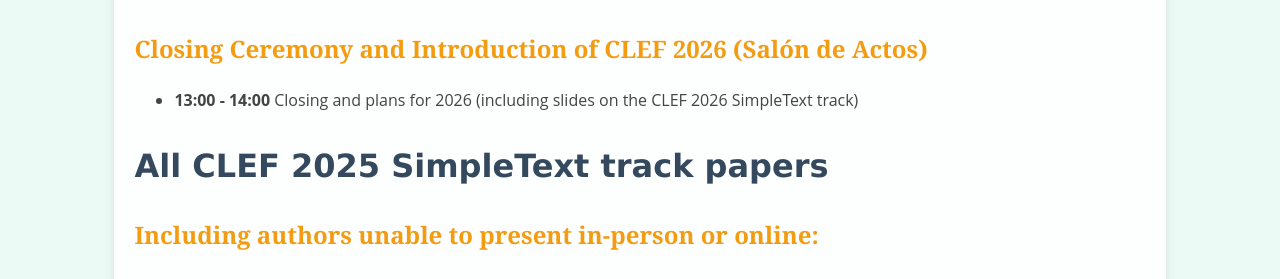
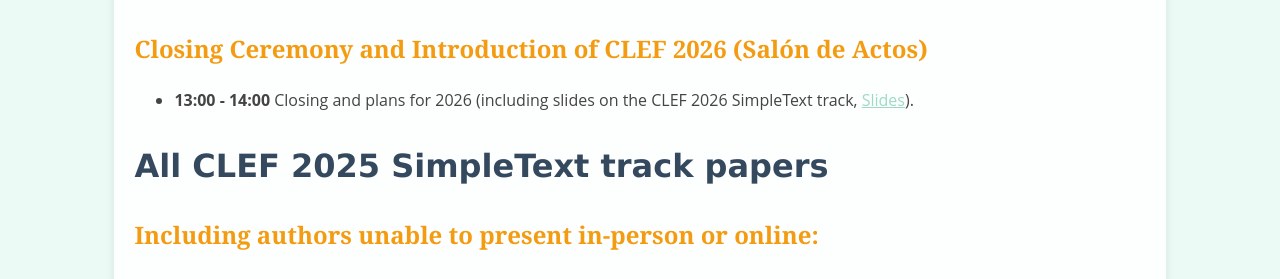
Before and after one commit to simpletext-madics/2025, a Jekyll site: the page built from program.md, in a window 1280 px wide and 900 px high, scrolled down 4129 px. Shown: the part 171-450 px from the top of the window. Built offline with Jekyll 4.4.1, drawn with Linux system fonts in a browser that asks for light colours.

Commit message:
Update program.md

```diff
--- a/program.md
+++ b/program.md
@@ -138,7 +138,7 @@ _A Benchmark Collection for Assessing Scholarly Search by Non-Educated Users_, 4
 
 ### Closing Ceremony and Introduction of CLEF 2026 (Salón de Actos)
 
-* **13:00 - 14:00** Closing and plans for 2026 (including slides on the CLEF 2026 SimpleText track)
+* **13:00 - 14:00** Closing and plans for 2026 (including slides on the CLEF 2026 SimpleText track, [Slides](slides/CLEF26SimpleText_Track_Overview.pdf)).
 
 ## All CLEF 2025 SimpleText track papers
 
```
